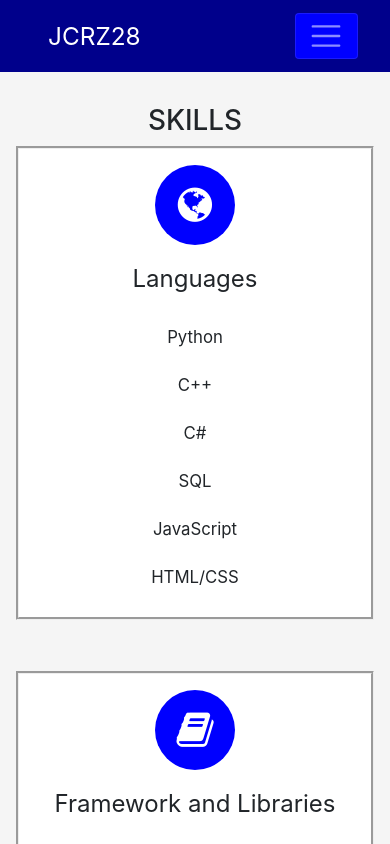
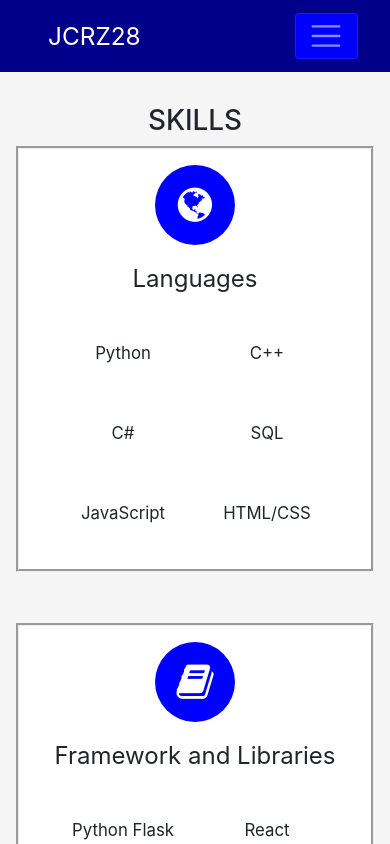
Before and after one commit to jcrz28/Personal-Website-ReactJS, a React (Create React App) app in the folder personal-website/: page /Skills in a window 390 px wide. Shown: the top 844 px of the page. Built offline with nearby package versions, Linux system fonts and the light colour scheme.

Commit message:
Adjusted Skill's List Grid

```diff
--- a/personal-website/src/components/Profile/Profile.js
+++ b/personal-website/src/components/Profile/Profile.js
@@ -1,6 +1,5 @@
 import Container from '../../UI/Container';
 import classes from './Profile.module.css';
-import ResumePDF from '../../assets/CruzResume.pdf'
 import HeaderPhoto from '../../assets/img/header-photo.jpg';
 import ProfilePhoto from '../../assets/img/profile-photo.jpg';
 import UHLogo from '../../assets/img/UHLogo.png';
--- a/personal-website/src/components/Skills/Skills.module.css
+++ b/personal-website/src/components/Skills/Skills.module.css
@@ -52,12 +52,8 @@
 }
 
 @media screen and (max-width: 1000px){
-    .grid, .list{
+    .grid{
         grid-template-columns: repeat(1, 1fr);
-    }
-    .list{
-        line-height: 3rem;
-        padding: 0rem;
     }
     .skill{
         width: 100%;
```
